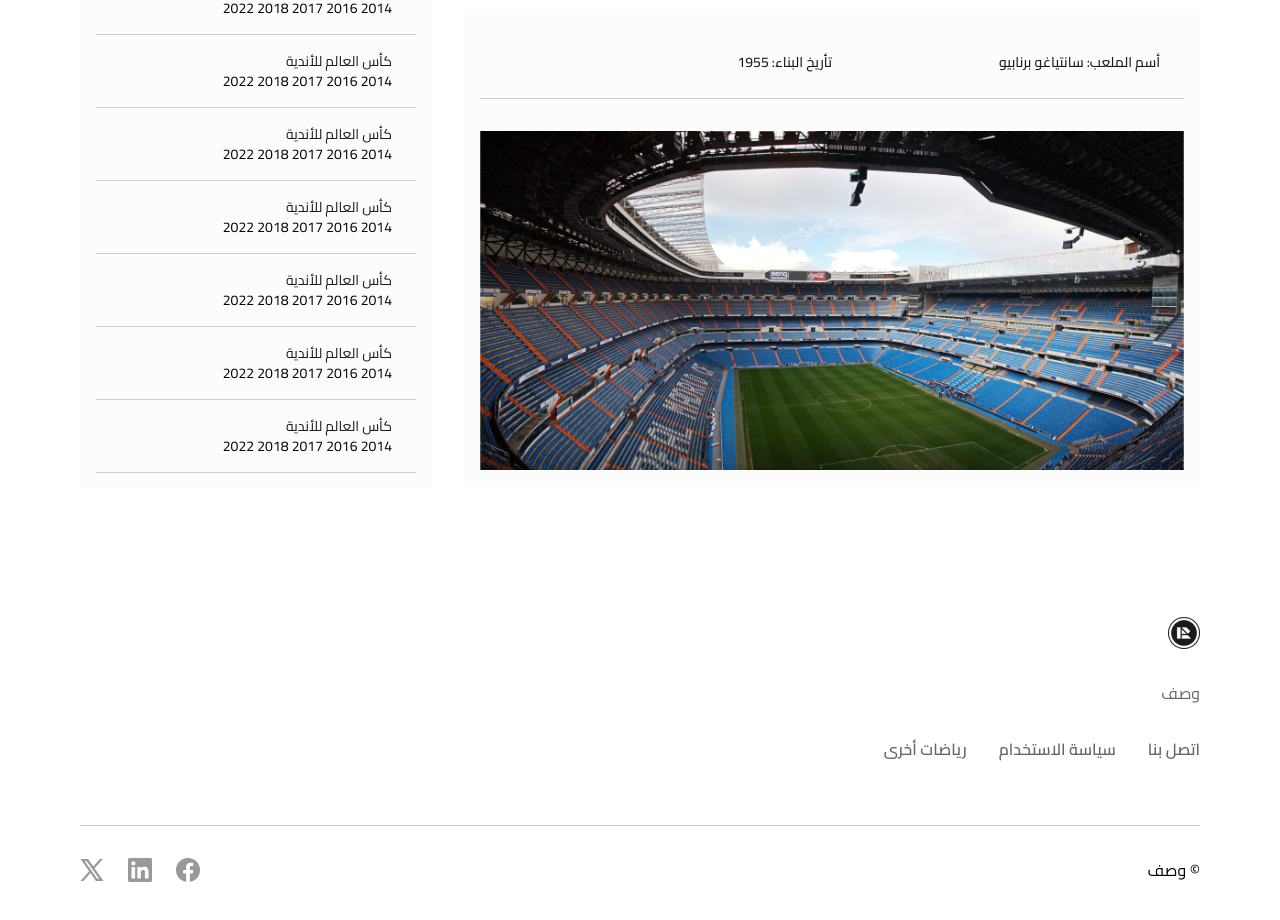
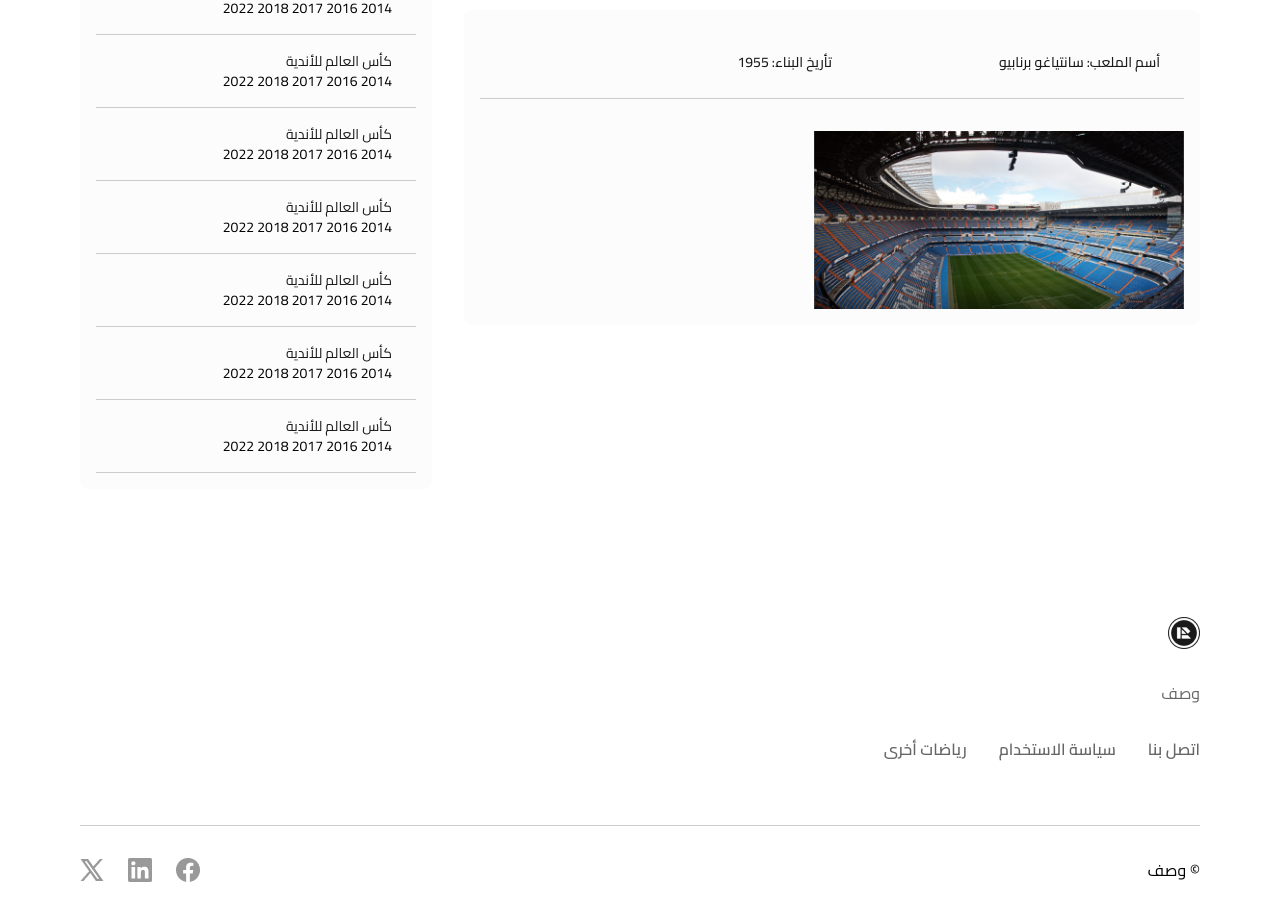
Before and after one commit to AhmedKreed/gfdsad, a Next.js app: page /clubs/1 in a window 1280 px wide. Shown: the part 807-1727 px from the top of the page. Built offline with nearby package versions, Linux system fonts and the light colour scheme.

Commit message:
initial commit

```diff
--- a/src/sections/clubs/Club.tsx
+++ b/src/sections/clubs/Club.tsx
@@ -97,7 +97,7 @@ const Club = ({ id }: { id: number }) => {
             <p className="flex-1 ">أسم الملعب: سانتياغو برنابيو</p>
             <p className="flex-1">تأريخ البناء: 1955</p>
           </div>
-          <Image src={img1} alt={"stadium"} />
+          <Image src={img1} alt={"stadium"} width={370} height={370} />
         </div>
       </div>
       <div className="md:col-span-1 col-span-2">
```
